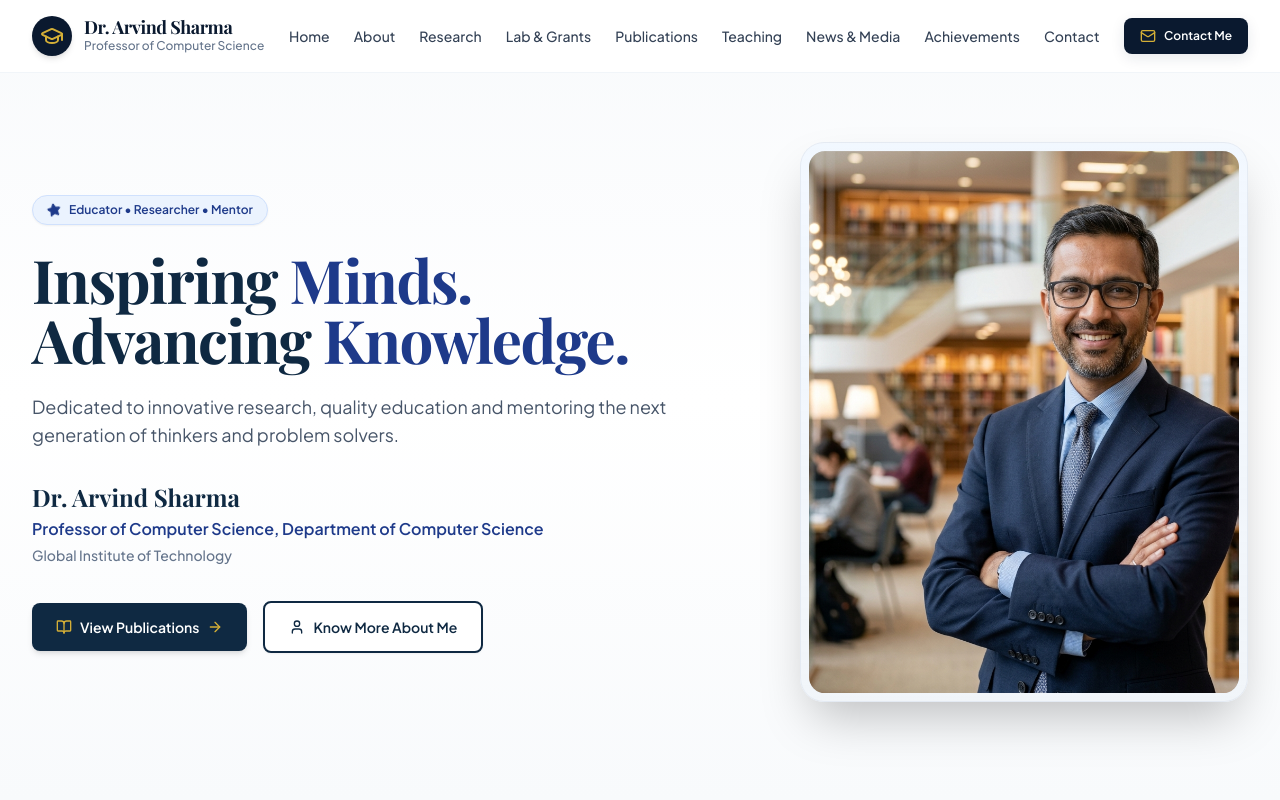
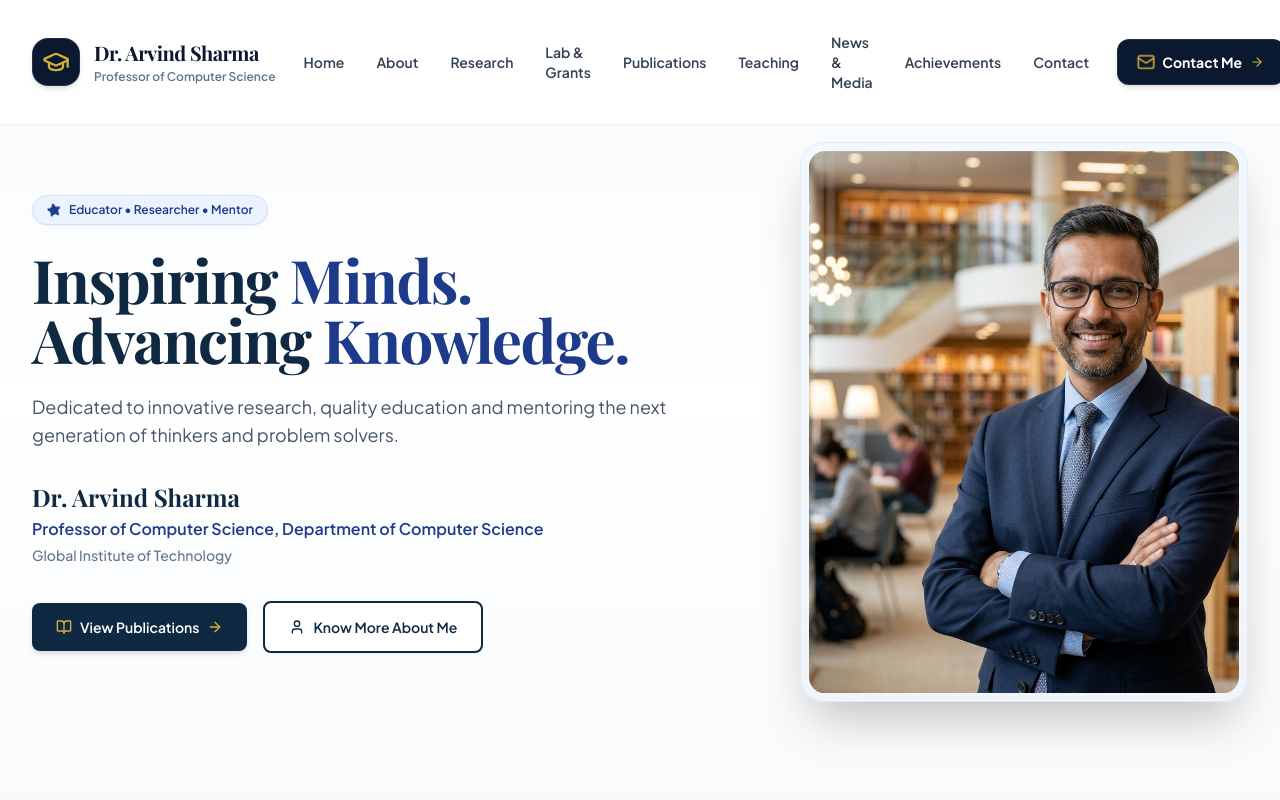
Before and after one commit to sachinrawat6264384464/DR_landingpage, a Next.js app: page / in a window 1280 px wide. Shown: the top 800 px of the page. Built offline with nearby package versions, Linux system fonts and the light colour scheme; a web font is replaced by a local one.

Commit message:
Redesign Navbar with increased height, Framer Motion hover capsule, and animated mobile drawer

```diff
--- a/src/components/Navbar.tsx
+++ b/src/components/Navbar.tsx
@@ -1,12 +1,14 @@
 "use client";
 
 import React, { useState, useEffect } from "react";
+import { motion, AnimatePresence } from "framer-motion";
 import { professorData } from "@/data/professorData";
-import { Mail, Menu, X, GraduationCap } from "lucide-react";
+import { Mail, Menu, X, GraduationCap, ArrowRight } from "lucide-react";
 
 export default function Navbar() {
   const [isScrolled, setIsScrolled] = useState(false);
   const [mobileMenuOpen, setMobileMenuOpen] = useState(false);
+  const [hoveredLink, setHoveredLink] = useState<string | null>(null);
 
   useEffect(() => {
     const handleScroll = () => {
@@ -29,92 +31,143 @@ export default function Navbar() {
   ];
 
   return (
-    <header
+    <motion.header
+      initial={{ y: -60, opacity: 0 }}
+      animate={{ y: 0, opacity: 1 }}
+      transition={{ duration: 0.6, ease: "easeOut" }}
       className={`fixed top-0 left-0 right-0 z-50 transition-all duration-300 ${
         isScrolled
-          ? "glass-nav py-3 shadow-sm"
-          : "bg-white/90 backdrop-blur-md py-4 border-b border-slate-100"
+          ? "bg-white/95 backdrop-blur-md py-3.5 sm:py-4 shadow-md border-b border-slate-200/80"
+          : "bg-white/90 backdrop-blur-md py-5 sm:py-6 border-b border-slate-100"
       }`}
     >
       <div className="max-w-7xl mx-auto px-4 sm:px-6 lg:px-8">
-        <div className="flex items-center justify-between">
-          {/* Logo / Title */}
-          <a href="#home" className="flex items-center gap-3 group">
-            <div className="w-10 h-10 rounded-full bg-academic-navy flex items-center justify-center text-academic-gold shadow-md transition-transform group-hover:scale-105">
-              <GraduationCap className="w-6 h-6" />
-            </div>
+        <div className="flex items-center justify-between gap-4">
+
+          {/* Logo / Professor Title */}
+          <a href="#home" className="flex items-center gap-3.5 group shrink-0">
+            <motion.div
+              whileHover={{ rotate: 8, scale: 1.08 }}
+              whileTap={{ scale: 0.95 }}
+              className="w-11 h-11 sm:w-12 sm:h-12 rounded-2xl bg-academic-navy flex items-center justify-center text-academic-gold shadow-md border border-white/10 group-hover:bg-academic-blue transition-colors"
+            >
+              <GraduationCap className="w-6 h-6 sm:w-7 sm:h-7" />
+            </motion.div>
+
             <div>
-              <div className="font-serif text-lg font-bold text-academic-navy tracking-tight leading-none">
+              <div className="font-serif text-lg sm:text-xl font-bold text-academic-navy tracking-tight leading-tight group-hover:text-academic-blue transition-colors">
                 {professorData.name}
               </div>
-              <div className="text-xs text-slate-500 font-medium mt-0.5">
+              <div className="text-xs text-slate-500 font-semibold mt-0.5">
                 {professorData.title}
               </div>
             </div>
           </a>
 
-          {/* Desktop Nav Items */}
-          <nav className="hidden lg:flex items-center space-x-6">
+          {/* Desktop Framer Motion Nav Links */}
+          <nav className="hidden lg:flex items-center space-x-1 xl:space-x-2">
             {navLinks.map((link) => (
-              <a
+              <motion.a
                 key={link.name}
                 href={link.href}
-                className="text-xs sm:text-sm font-medium text-slate-700 hover:text-academic-blue transition-colors relative py-1 after:content-[''] after:absolute after:bottom-0 after:left-0 after:w-0 after:h-[2px] after:bg-academic-blue hover:after:w-full after:transition-all"
+                onMouseEnter={() => setHoveredLink(link.name)}
+                onMouseLeave={() => setHoveredLink(null)}
+                whileHover={{ y: -2 }}
+                whileTap={{ scale: 0.95 }}
+                className="relative px-3 py-2 text-xs xl:text-sm font-semibold text-slate-700 hover:text-academic-navy transition-colors rounded-xl"
               >
-                {link.name}
-              </a>
+                <span className="relative z-10">{link.name}</span>
+
+                {/* Animated Hover Capsule */}
+                {hoveredLink === link.name && (
+                  <motion.span
+                    layoutId="navbar-hover-capsule"
+                    initial={{ opacity: 0, scale: 0.95 }}
+                    animate={{ opacity: 1, scale: 1 }}
+                    exit={{ opacity: 0, scale: 0.95 }}
+                    transition={{ type: "spring", stiffness: 400, damping: 30 }}
+                    className="absolute inset-0 bg-blue-50/80 rounded-xl border border-blue-100/80 -z-0"
+                  />
+                )}
+              </motion.a>
             ))}
           </nav>
 
-          {/* CTA Button */}
-          <div className="hidden lg:flex items-center">
-            <a
+          {/* Contact Me CTA Button with Framer Motion */}
+          <div className="hidden lg:flex items-center shrink-0">
+            <motion.a
               href="#contact"
-              className="inline-flex items-center gap-2 bg-academic-navy hover:bg-academic-navy-light text-white text-xs font-semibold px-4 py-2.5 rounded-lg shadow-pill transition-all hover:scale-[1.02] active:scale-95"
+              whileHover={{ scale: 1.05, y: -2 }}
+              whileTap={{ scale: 0.95 }}
+              className="inline-flex items-center gap-2 bg-academic-navy hover:bg-academic-blue text-white text-xs sm:text-sm font-bold px-5 py-2.5 sm:py-3 rounded-xl shadow-md transition-colors border border-white/10"
             >
-              <Mail className="w-4 h-4 text-academic-gold" />
+              <motion.div
+                animate={{ scale: [1, 1.2, 1] }}
+                transition={{ duration: 3, repeat: Infinity }}
+              >
+                <Mail className="w-4 h-4 text-academic-gold" />
+              </motion.div>
               <span>Contact Me</span>
-            </a>
+              <ArrowRight className="w-3.5 h-3.5 text-academic-gold" />
+            </motion.a>
           </div>
 
-          {/* Mobile Menu Toggle */}
+          {/* Mobile Menu Toggle Button */}
           <div className="flex lg:hidden">
-            <button
+            <motion.button
+              whileTap={{ scale: 0.9 }}
               onClick={() => setMobileMenuOpen(!mobileMenuOpen)}
-              className="p-2 text-slate-700 hover:text-academic-navy transition-colors focus:outline-none"
+              className="p-2.5 text-slate-700 hover:text-academic-navy bg-slate-100 hover:bg-slate-200 rounded-xl transition-colors focus:outline-none"
               aria-label="Toggle Navigation Menu"
             >
               {mobileMenuOpen ? <X className="w-6 h-6" /> : <Menu className="w-6 h-6" />}
-            </button>
+            </motion.button>
           </div>
+
         </div>
       </div>
 
-      {/* Mobile Drawer */}
-      {mobileMenuOpen && (
-        <div className="lg:hidden bg-white border-b border-slate-200 px-4 pt-3 pb-6 shadow-xl animate-fadeIn">
-          <div className="flex flex-col space-y-3">
-            {navLinks.map((link) => (
-              <a
-                key={link.name}
-                href={link.href}
+      {/* Framer Motion Animated Mobile Drawer */}
+      <AnimatePresence>
+        {mobileMenuOpen && (
+          <motion.div
+            initial={{ opacity: 0, height: 0 }}
+            animate={{ opacity: 1, height: "auto" }}
+            exit={{ opacity: 0, height: 0 }}
+            transition={{ duration: 0.3, ease: "easeInOut" }}
+            className="lg:hidden bg-white border-b border-slate-200 px-6 pt-4 pb-8 shadow-2xl overflow-hidden"
+          >
+            <div className="flex flex-col space-y-2">
+              {navLinks.map((link, idx) => (
+                <motion.a
+                  key={link.name}
+                  href={link.href}
+                  initial={{ opacity: 0, x: -20 }}
+                  animate={{ opacity: 1, x: 0 }}
+                  transition={{ duration: 0.2, delay: idx * 0.04 }}
+                  onClick={() => setMobileMenuOpen(false)}
+                  className="text-base font-semibold text-slate-800 hover:text-academic-blue py-2.5 border-b border-slate-100 flex items-center justify-between"
+                >
+                  <span>{link.name}</span>
+                  <ArrowRight className="w-4 h-4 text-slate-400" />
+                </motion.a>
+              ))}
+
+              <motion.a
+                initial={{ opacity: 0, y: 10 }}
+                animate={{ opacity: 1, y: 0 }}
+                transition={{ duration: 0.3, delay: 0.3 }}
+                href="#contact"
                 onClick={() => setMobileMenuOpen(false)}
-                className="text-base font-medium text-slate-800 hover:text-academic-blue py-1 border-b border-slate-50"
+                className="mt-4 inline-flex items-center justify-center gap-2 bg-academic-navy text-white text-sm font-bold px-5 py-3.5 rounded-xl shadow-md"
               >
-                {link.name}
-              </a>
-            ))}
-            <a
-              href="#contact"
-              onClick={() => setMobileMenuOpen(false)}
-              className="mt-3 inline-flex items-center justify-center gap-2 bg-academic-navy text-white text-sm font-semibold px-4 py-3 rounded-lg shadow"
-            >
-              <Mail className="w-4 h-4 text-academic-gold" />
-              <span>Contact Me</span>
-            </a>
-          </div>
-        </div>
-      )}
-    </header>
+                <Mail className="w-4 h-4 text-academic-gold" />
+                <span>Contact Me</span>
+              </motion.a>
+            </div>
+          </motion.div>
+        )}
+      </AnimatePresence>
+    </motion.header>
   );
 }
```
